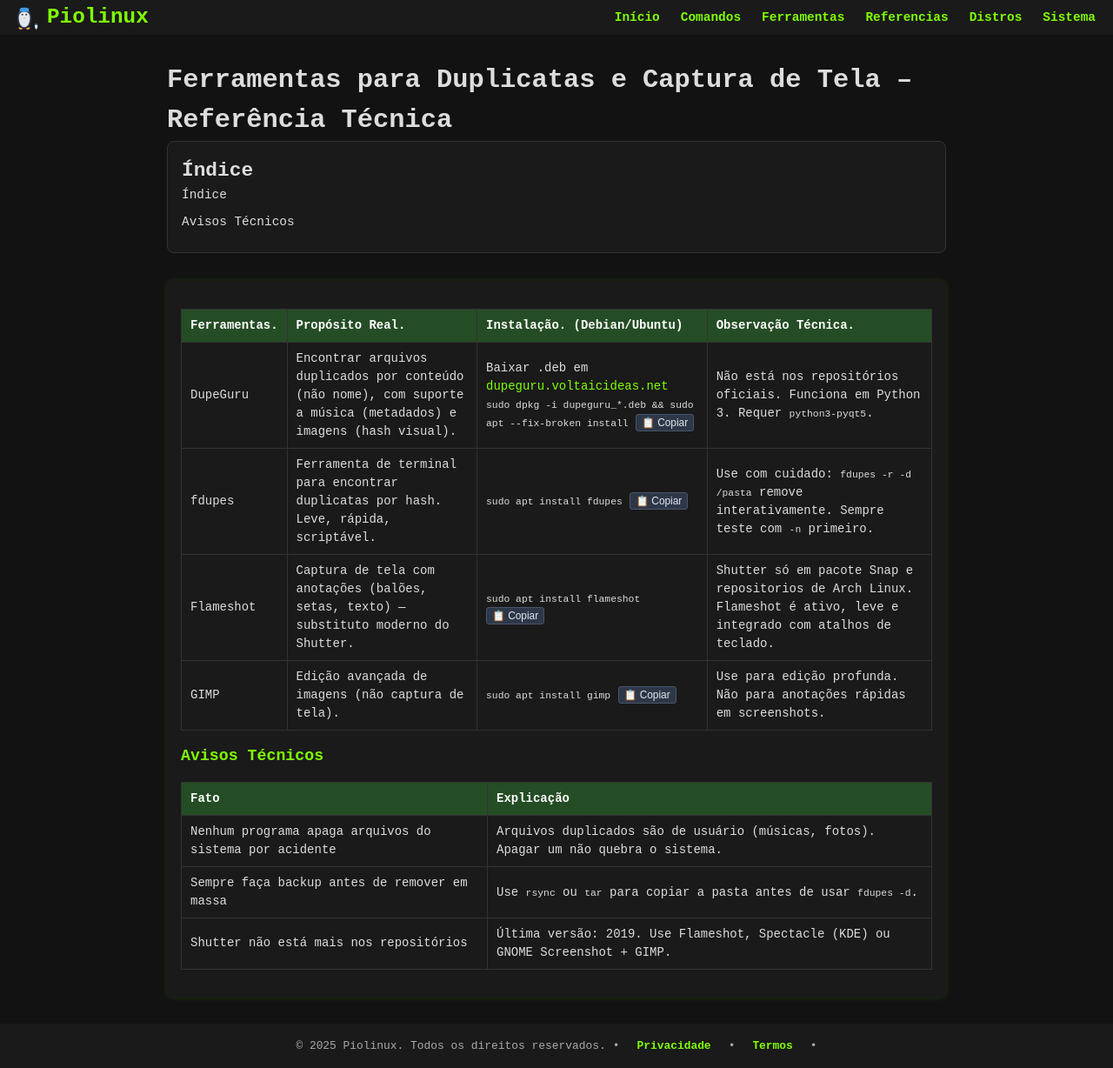
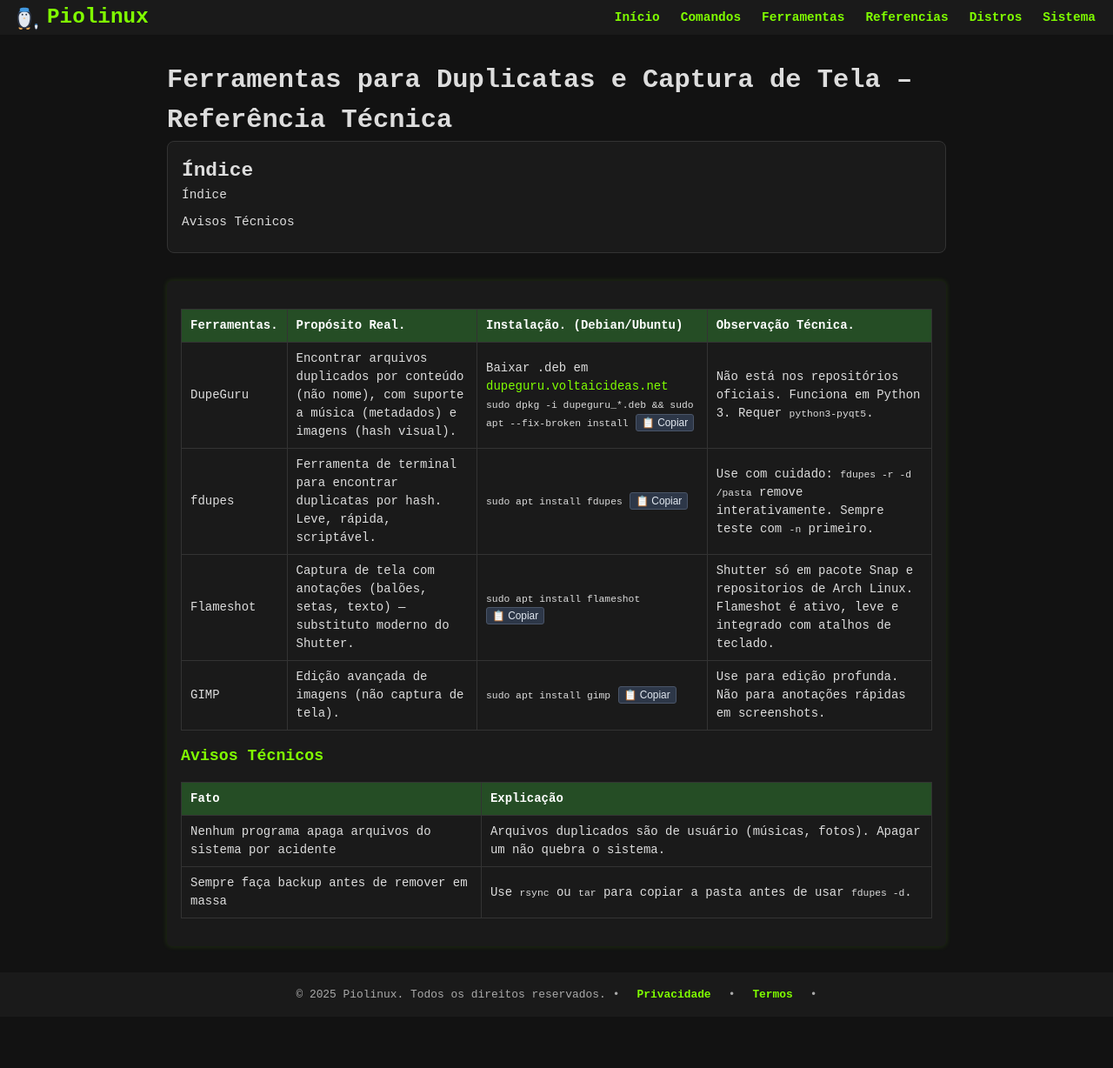
Before and after one commit to Piolinux/piolinux-site, a Jekyll site: the page built from _pages/_referencias/ferramentas-para-duplicatas-e-captura-de-tela-referencia-tecnica.md, in a window 1280 px wide. Shown: the whole page at 87% size. Built offline with Jekyll 4.4.1, drawn with Linux system fonts in a browser that asks for light colours; after the commit the page ends 1169 px from its top, so only the background shows below that.

Commit message:
Update ferramentas-para-duplicatas-e-captura-de-tela-referencia-tecnica.md

```diff
--- a/_pages/_referencias/ferramentas-para-duplicatas-e-captura-de-tela-referencia-tecnica.md
+++ b/_pages/_referencias/ferramentas-para-duplicatas-e-captura-de-tela-referencia-tecnica.md
@@ -82,10 +82,6 @@ tags: [dupeguru, shutter, ferramentas, linux, produtividade]
       <td data-label="Fato">Sempre faça backup antes de remover em massa</td>
       <td data-label="Explicação">Use <code>rsync</code> ou <code>tar</code> para copiar a pasta antes de usar <code>fdupes -d</code>.</td>
     </tr>
-    <tr>
-      <td data-label="Fato">Shutter não está mais nos repositórios</td>
-      <td data-label="Explicação">Última versão: 2019. Use Flameshot, Spectacle (KDE) ou GNOME Screenshot + GIMP.</td>
-    </tr>
-  </tbody>
+   </tbody>
 </table>
     </section>
```
